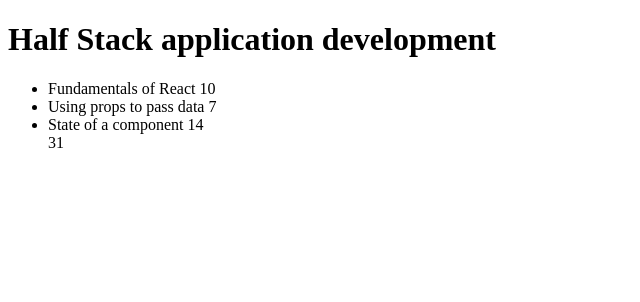
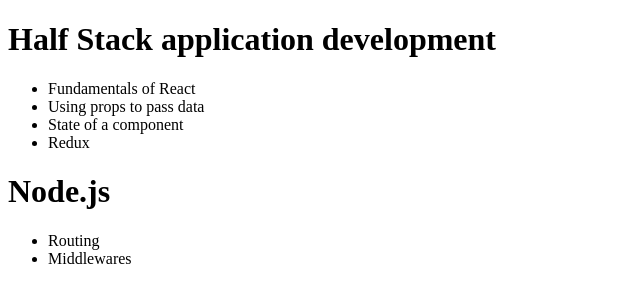
Before and after one commit to AndregSouza/fullstackopen-exercises, a React (Vite) app in the folder part2/: page / in a window 1280 px wide. Shown: the top 302 px of the page, without its empty margins (0-640 px from the left). Built offline with nearby package versions, Linux system fonts and the light colour scheme.

Commit message:
Exercise 2.4 Checkpoint

```diff
--- a/part2/src/App.jsx
+++ b/part2/src/App.jsx
@@ -1,22 +1,25 @@
-const Course = (props) => {
-  console.log(props.course.parts);
-  const initialValue = 0
+const ListCourses = ({props}) => {
   return(
     <>
-      <h1>{props.course.name}</h1>
+      {props.map(function(course){
+        return (
+          <>
+            <h1 key = {course.id}>{course.name}</h1>
             <ul>
-        {props.course.parts.map(content => <li key = {content.id}> {content.name} {content.exercises}</li>)}
-        {props.course.parts.reduce((sum, course) => sum + course.exercises, 0)
-        }
+            {course.parts.map(list => <li key = {list.id}> {list.name} </li>)}
             </ul>
+          </>
+        )
+      })}
     </>
   )
 }
 
 const App = () => {
-  const course = {
+  const courses = [
+    {
+      name: 'Half Stack application development',
       id: 1,
-    name: 'Half Stack application development',
       parts: [
         {
           name: 'Fundamentals of React',
@@ -32,12 +35,36 @@
           name: 'State of a component',
           exercises: 14,
           id: 3
+        },
+        {
+          name: 'Redux',
+          exercises: 11,
+          id: 4
+        }
+      ]
+    },
+    {
+      name: 'Node.js',
+      id: 2,
+      parts: [
+        {
+          name: 'Routing',
+          exercises: 3,
+          id: 1
+        },
+        {
+          name: 'Middlewares',
+          exercises: 7,
+          id: 2
         }
       ]
     }
+  ]
 
-  return(
-    <Course course={course} />
+  return (
+    <div>
+      <ListCourses props = {courses} />
+    </div>
   )
 }
 
```
Lines whose indentation alone changed are shown as unchanged.
